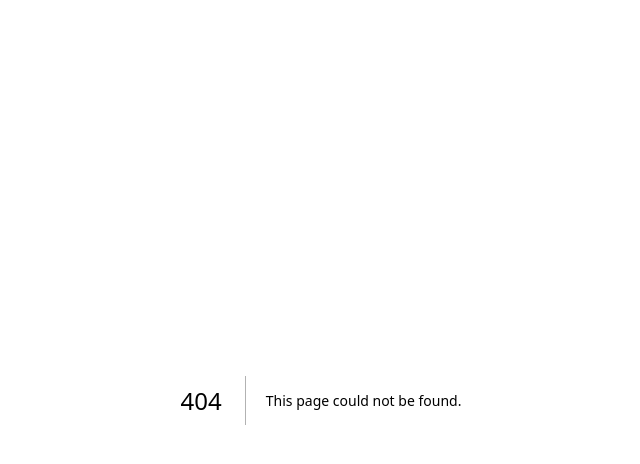
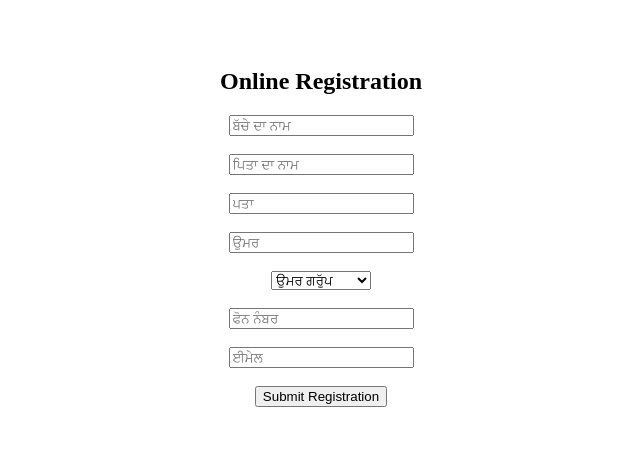
Before and after one commit to dddfatehgarhsahib-hash/sardarian, a Next.js app: page /register in a window 1280 px wide. Before the commit this address had no page. Shown: the top 464 px of the page, without its empty margins (319-959 px from the left). Built offline with nearby package versions, Linux system fonts and the light colour scheme.

Commit message:
Add registration form with token generation

```diff
--- /dev/null
+++ b/pages/register.js
@@ -0,0 +1,59 @@
+import {useState} from "react"
+
+export default function Register(){
+
+const [token,setToken]=useState("")
+
+function submit(e){
+
+e.preventDefault()
+
+let t="DKP-"+Math.floor(1000+Math.random()*9000)
+
+setToken(t)
+
+}
+
+return(
+
+<div style={{textAlign:"center",padding:"40px"}}>
+
+<h2>Online Registration</h2>
+
+<form onSubmit={submit}>
+
+<input placeholder="ਬੱਚੇ ਦਾ ਨਾਮ" required/><br/><br/>
+
+<input placeholder="ਪਿਤਾ ਦਾ ਨਾਮ" required/><br/><br/>
+
+<input placeholder="ਪਤਾ" required/><br/><br/>
+
+<input placeholder="ਉਮਰ" required/><br/><br/>
+
+<select required>
+
+<option value="">ਉਮਰ ਗਰੁੱਪ</option>
+
+<option>7-15</option>
+
+<option>16-30</option>
+
+<option>Dumala Girls</option>
+
+</select><br/><br/>
+
+<input placeholder="ਫੋਨ ਨੰਬਰ" required/><br/><br/>
+
+<input placeholder="ਈਮੇਲ"/><br/><br/>
+
+<button type="submit">Submit Registration</button>
+
+</form>
+
+<h3>{token && "ਤੁਹਾਡਾ Token Number: "+token}</h3>
+
+</div>
+
+)
+
+}
```
